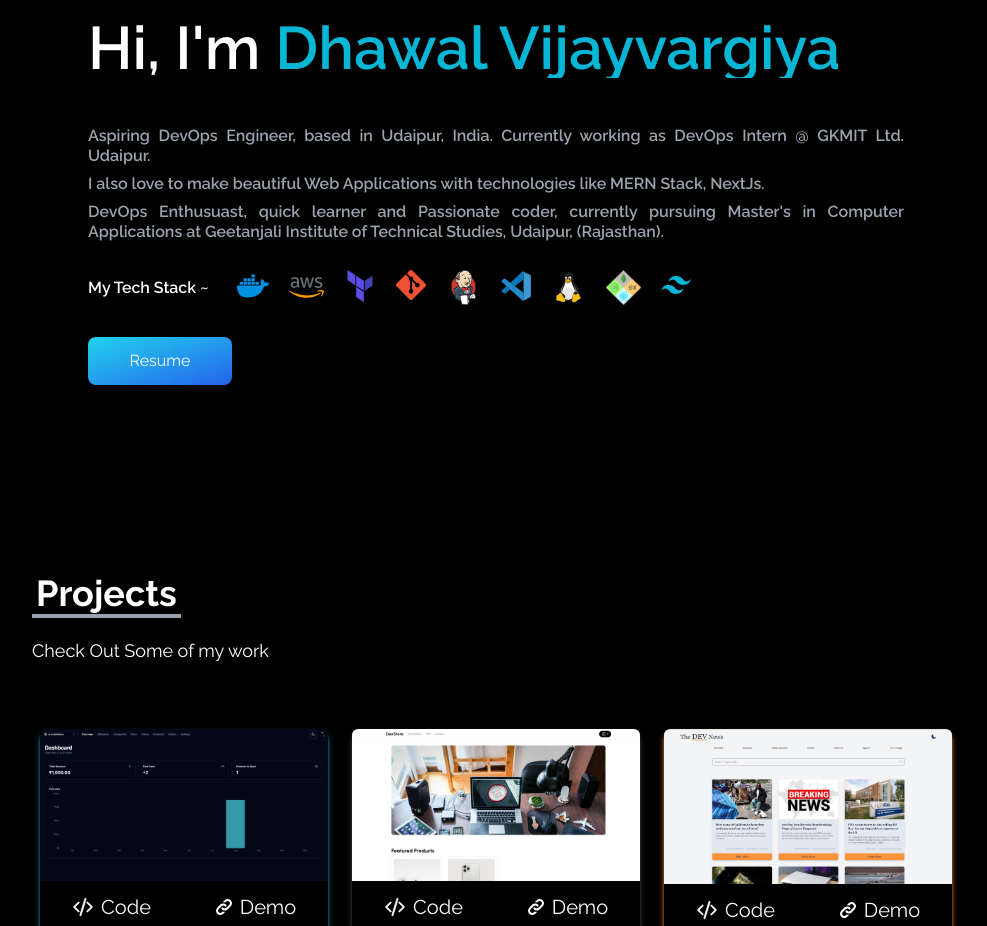
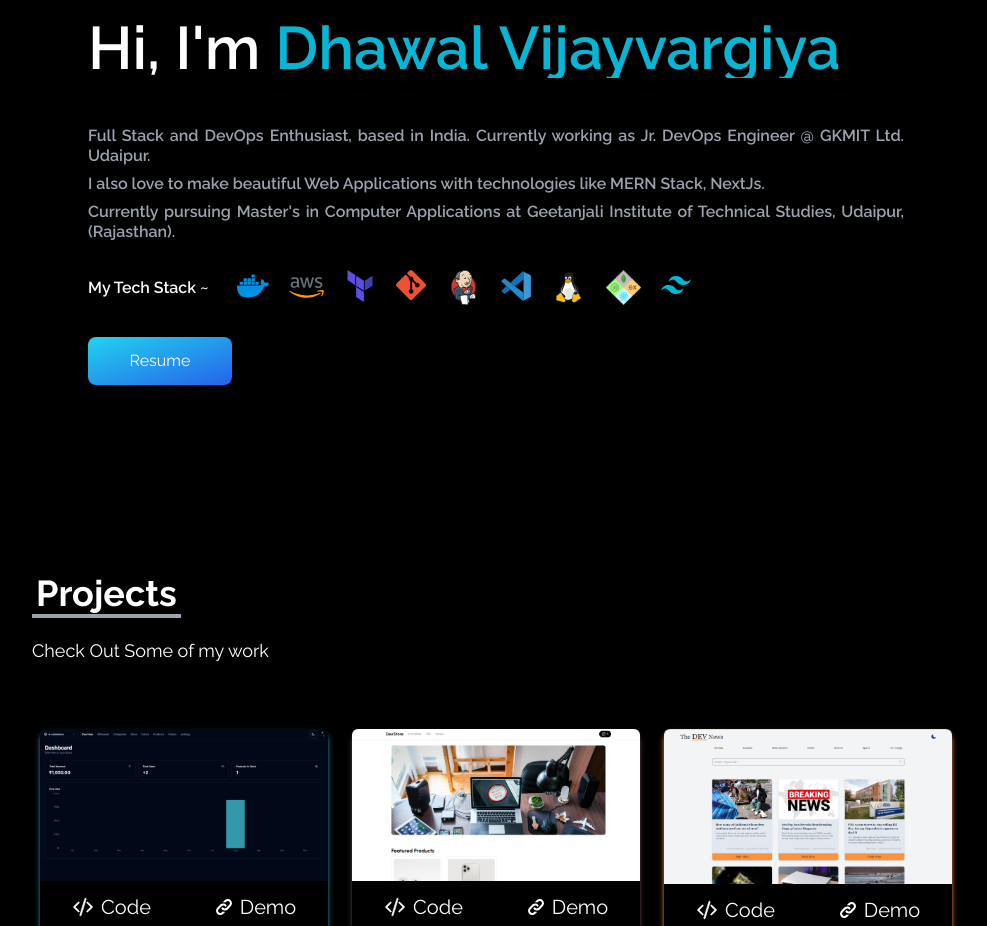
Before and after one commit to dhawal-793/DevFolio, a React (Vite) app: page / in a window 1280 px wide. Shown: the part 1260-2186 px from the top of the page, without its empty margins (144-1131 px from the left). Built offline with nearby package versions, Linux system fonts and the light colour scheme.

Commit message:
Updated About info details.

```diff
--- a/src/components/About.jsx
+++ b/src/components/About.jsx
@@ -43,8 +43,8 @@ const About = () => {
           <div className="text-gray-400 py-4 space-y-2 md:space-y-2 md:pt-8 lg:pt-12 font-semibold text-justify">
             <AnimatedWrapper>
               <p className="leading-tight">
-                Aspiring DevOps Engineer, based in Udaipur, India.
-                Currently working as DevOps Intern @ GKMIT Ltd. Udaipur.
+                Full Stack and DevOps Enthusiast, based in India.
+                Currently working as Jr. DevOps Engineer @ GKMIT Ltd. Udaipur.
               </p>
             </AnimatedWrapper>
             <AnimatedWrapper>
@@ -55,8 +55,7 @@ const About = () => {
             </AnimatedWrapper>
             <AnimatedWrapper>
               <p className="leading-tight">
-                DevOps Enthusuast, quick learner and Passionate coder,
-                currently pursuing Master's in Computer Applications at
+                Currently pursuing Master's in Computer Applications at
                 Geetanjali Institute of Technical Studies, Udaipur, (Rajasthan).
               </p>
             </AnimatedWrapper>
```
